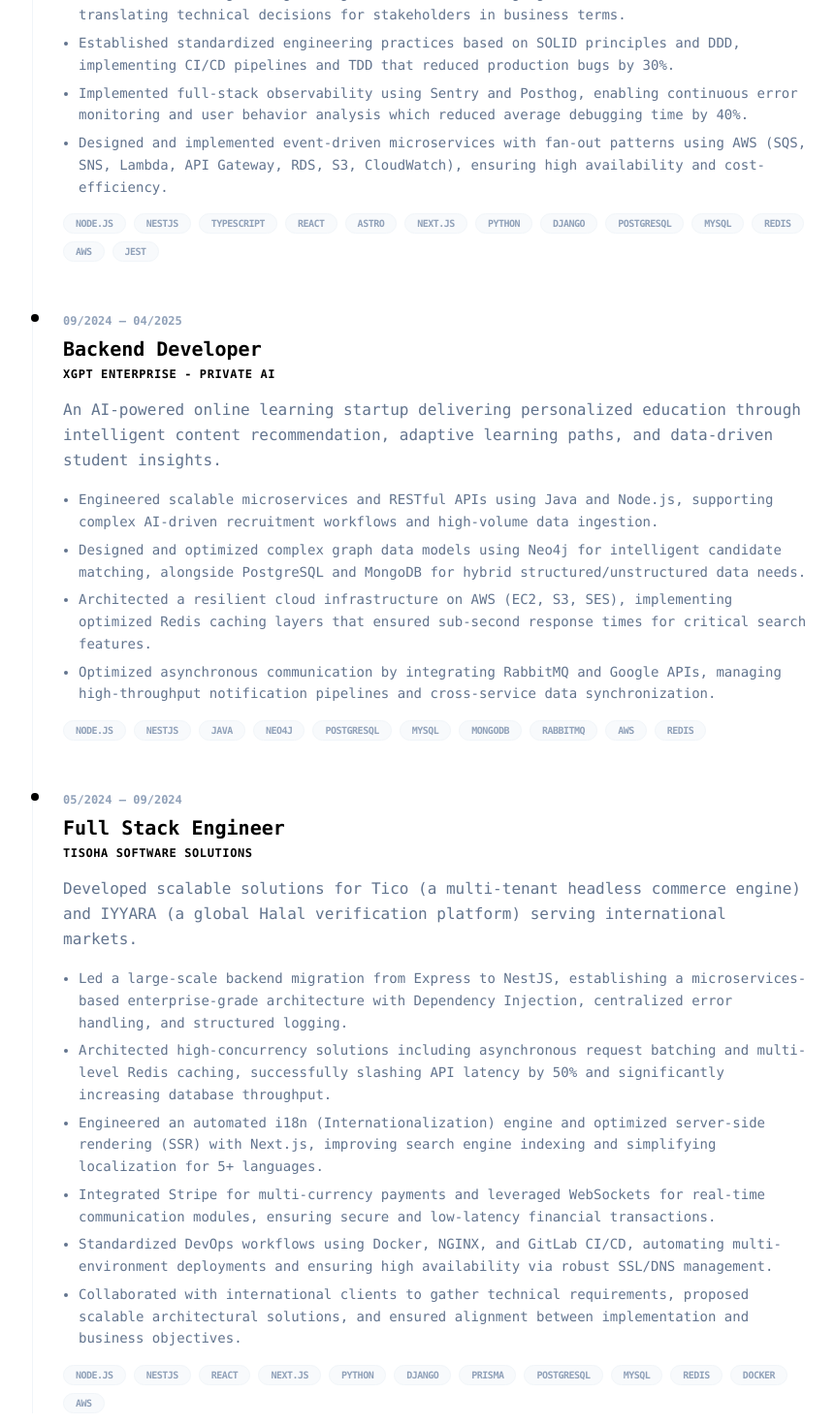
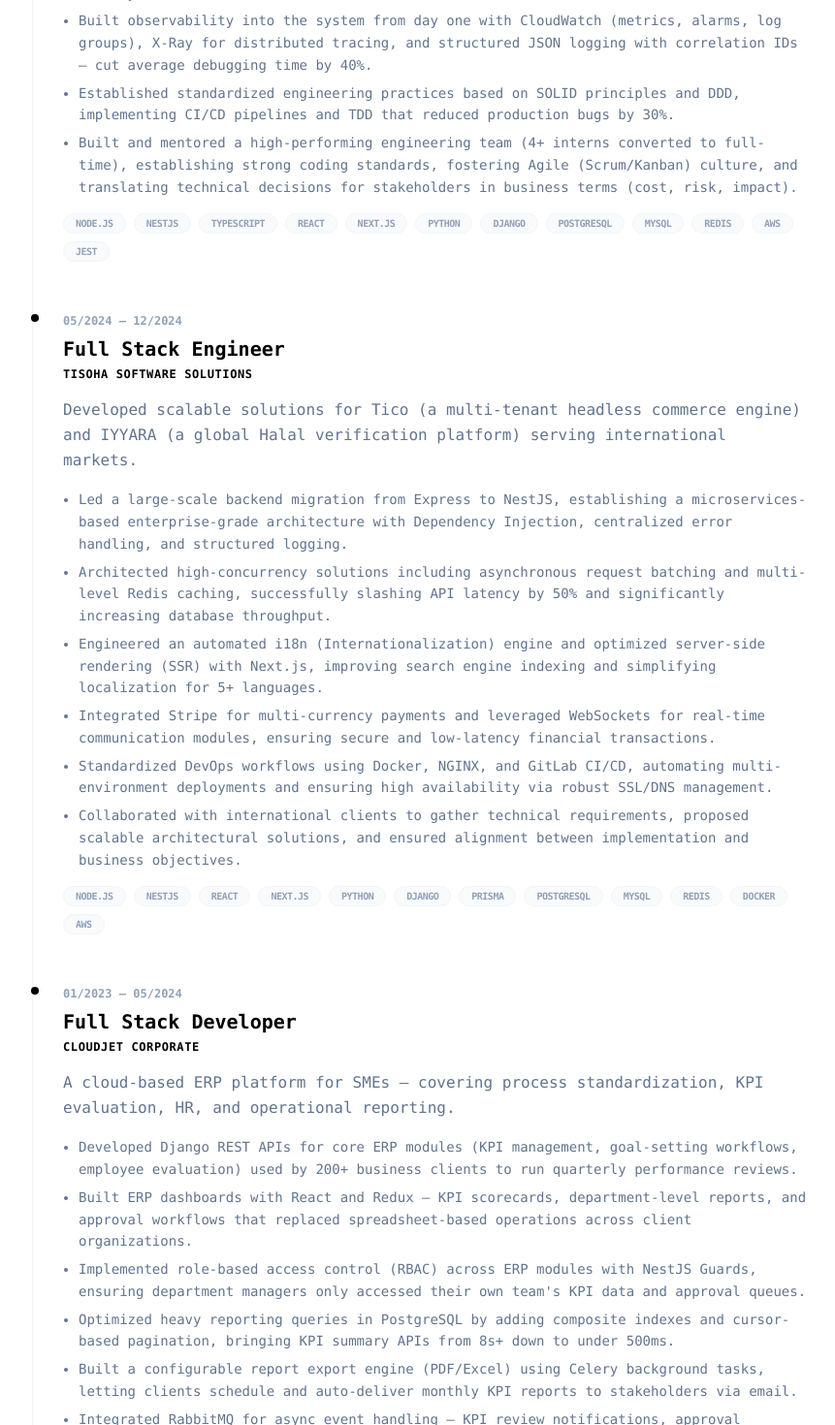
Before and after one commit to hungcqa23/portfolio, a React (Vite) app: page / in a window 1280 px wide. Shown: the part 2360-3830 px from the top of the page at 97% size, without its empty margins (311-1172 px from the left). Built offline with nearby package versions, Linux system fonts and the light colour scheme.

Commit message:
feat: update

```diff
--- a/src/data/portfolio.ts
+++ b/src/data/portfolio.ts
@@ -107,38 +107,24 @@
     id: 1,
     company: 'TUTIMI',
     title: 'Full Stack Developer',
-    period: '03/2025 — Present',
+    period: '04/2025 — Present',
     description: 'TuTiMi is an FnB company using technology to optimize operations and enable data-driven decisions across its food and beverage ecosystem.',
     highlights: [
-      'Spearheaded the end-to-end development of the company\'s comprehensive project suite (ERP, POS, HRM, CRM, E-Commerce, E-Learning), scaling the digital ecosystem to support 50+ store locations and 1000+ active employees.',
+      'Led the design and implementation of the company\'s core platform from the ground up, architecting a scalable microservices-based system across key domains (ERP, POS, HRM, CRM, E-Commerce, E-Learning), supporting 50+ store locations and 1000+ active employees.',
+      'Designed and implemented event-driven microservices using AWS (EC2, SQS, SNS, Lambda, API Gateway, RDS, S3), ensuring high availability and cost-efficiency.',
       'Identified sequential bottlenecks in financial data processing and redesigned using parallel task execution and concurrency-safe aggregation, achieving 24x+ speedup without compromising data accuracy.',
       'Collaborated directly with the CFO to architect a centralized internal synchronization application, automating multi-platform data reconciliation and slashing manual accounting time by 70%.',
-      'Built and mentored a high-performing engineering team (4+ interns converted to full-time), establishing strong coding standards, fostering Agile (Scrum/Kanban) culture, and translating technical decisions for stakeholders in business terms.',
+      'Built observability into the system from day one with CloudWatch (metrics, alarms, log groups), X-Ray for distributed tracing, and structured JSON logging with correlation IDs — cut average debugging time by 40%.',
       'Established standardized engineering practices based on SOLID principles and DDD, implementing CI/CD pipelines and TDD that reduced production bugs by 30%.',
-      'Implemented full-stack observability using Sentry and Posthog, enabling continuous error monitoring and user behavior analysis which reduced average debugging time by 40%.',
-      'Designed and implemented event-driven microservices with fan-out patterns using AWS (SQS, SNS, Lambda, API Gateway, RDS, S3, CloudWatch), ensuring high availability and cost-efficiency.',
+      'Built and mentored a high-performing engineering team (4+ interns converted to full-time), establishing strong coding standards, fostering Agile (Scrum/Kanban) culture, and translating technical decisions for stakeholders in business terms (cost, risk, impact).',
     ],
-    technologies: ['Node.js', 'NestJS', 'TypeScript', 'React', 'Astro', 'Next.js', 'Python', 'Django', 'PostgreSQL', 'MySQL', 'Redis', 'AWS', 'Jest'],
+    technologies: ['Node.js', 'NestJS', 'TypeScript', 'React', 'Next.js', 'Python', 'Django', 'PostgreSQL', 'MySQL', 'Redis', 'AWS', 'Jest'],
   },
   {
     id: 2,
-    company: 'XGPT Enterprise - Private AI',
-    title: 'Backend Developer',
-    period: '09/2024 — 04/2025',
-    description: 'An AI-powered online learning startup delivering personalized education through intelligent content recommendation, adaptive learning paths, and data-driven student insights.',
-    highlights: [
-      'Engineered scalable microservices and RESTful APIs using Java and Node.js, supporting complex AI-driven recruitment workflows and high-volume data ingestion.',
-      'Designed and optimized complex graph data models using Neo4j for intelligent candidate matching, alongside PostgreSQL and MongoDB for hybrid structured/unstructured data needs.',
-      'Architected a resilient cloud infrastructure on AWS (EC2, S3, SES), implementing optimized Redis caching layers that ensured sub-second response times for critical search features.',
-      'Optimized asynchronous communication by integrating RabbitMQ and Google APIs, managing high-throughput notification pipelines and cross-service data synchronization.',
-    ],
-    technologies: ['Node.js', 'NestJS', 'Java', 'Neo4j', 'PostgreSQL', 'MySQL', 'MongoDB', 'RabbitMQ', 'AWS', 'Redis'],
-  },
-  {
-    id: 3,
     company: 'TISOHA SOFTWARE SOLUTIONS',
     title: 'Full Stack Engineer',
-    period: '05/2024 — 09/2024',
+    period: '05/2024 — 12/2024',
     description: 'Developed scalable solutions for Tico (a multi-tenant headless commerce engine) and IYYARA (a global Halal verification platform) serving international markets.',
     highlights: [
       'Led a large-scale backend migration from Express to NestJS, establishing a microservices-based enterprise-grade architecture with Dependency Injection, centralized error handling, and structured logging.',
@@ -149,6 +135,23 @@
       'Collaborated with international clients to gather technical requirements, proposed scalable architectural solutions, and ensured alignment between implementation and business objectives.',
     ],
     technologies: ['Node.js', 'NestJS', 'React', 'Next.js', 'Python', 'Django', 'Prisma', 'PostgreSQL', 'MySQL', 'Redis', 'Docker', 'AWS'],
+  },
+  {
+    id: 3,
+    company: 'CLOUDJET CORPORATE',
+    title: 'Full Stack Developer',
+    period: '01/2023 — 05/2024',
+    description: 'A cloud-based ERP platform for SMEs — covering process standardization, KPI evaluation, HR, and operational reporting.',
+    highlights: [
+      'Developed Django REST APIs for core ERP modules (KPI management, goal-setting workflows, employee evaluation) used by 200+ business clients to run quarterly performance reviews.',
+      'Built ERP dashboards with React and Redux — KPI scorecards, department-level reports, and approval workflows that replaced spreadsheet-based operations across client organizations.',
+      'Implemented role-based access control (RBAC) across ERP modules with NestJS Guards, ensuring department managers only accessed their own team\'s KPI data and approval queues.',
+      'Optimized heavy reporting queries in PostgreSQL by adding composite indexes and cursor-based pagination, bringing KPI summary APIs from 8s+ down to under 500ms.',
+      'Built a configurable report export engine (PDF/Excel) using Celery background tasks, letting clients schedule and auto-deliver monthly KPI reports to stakeholders via email.',
+      'Integrated RabbitMQ for async event handling — KPI review notifications, approval reminders, and scheduled report delivery without blocking the main request flow.',
+      'Participated in code reviews, sprint planning, and on-call rotation — handled production incidents and wrote post-mortems to prevent recurrence.',
+    ],
+    technologies: ['Java', 'Spring Boot', 'Python', 'Django', 'Node.js', 'NestJS', 'React', 'Redux', 'PostgreSQL', 'Redis', 'RabbitMQ', 'Docker', 'Git'],
   },
 ];
 
```
